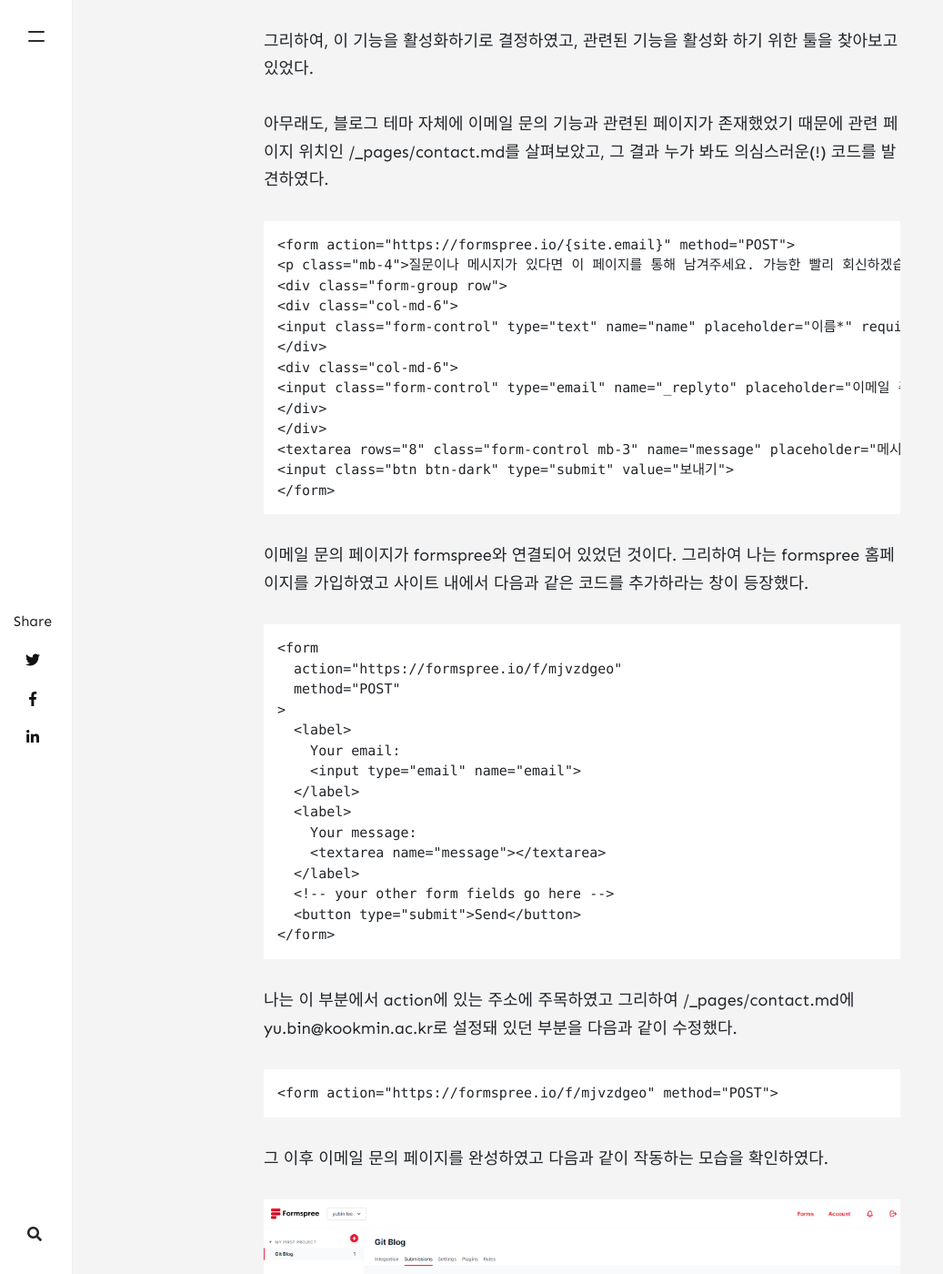
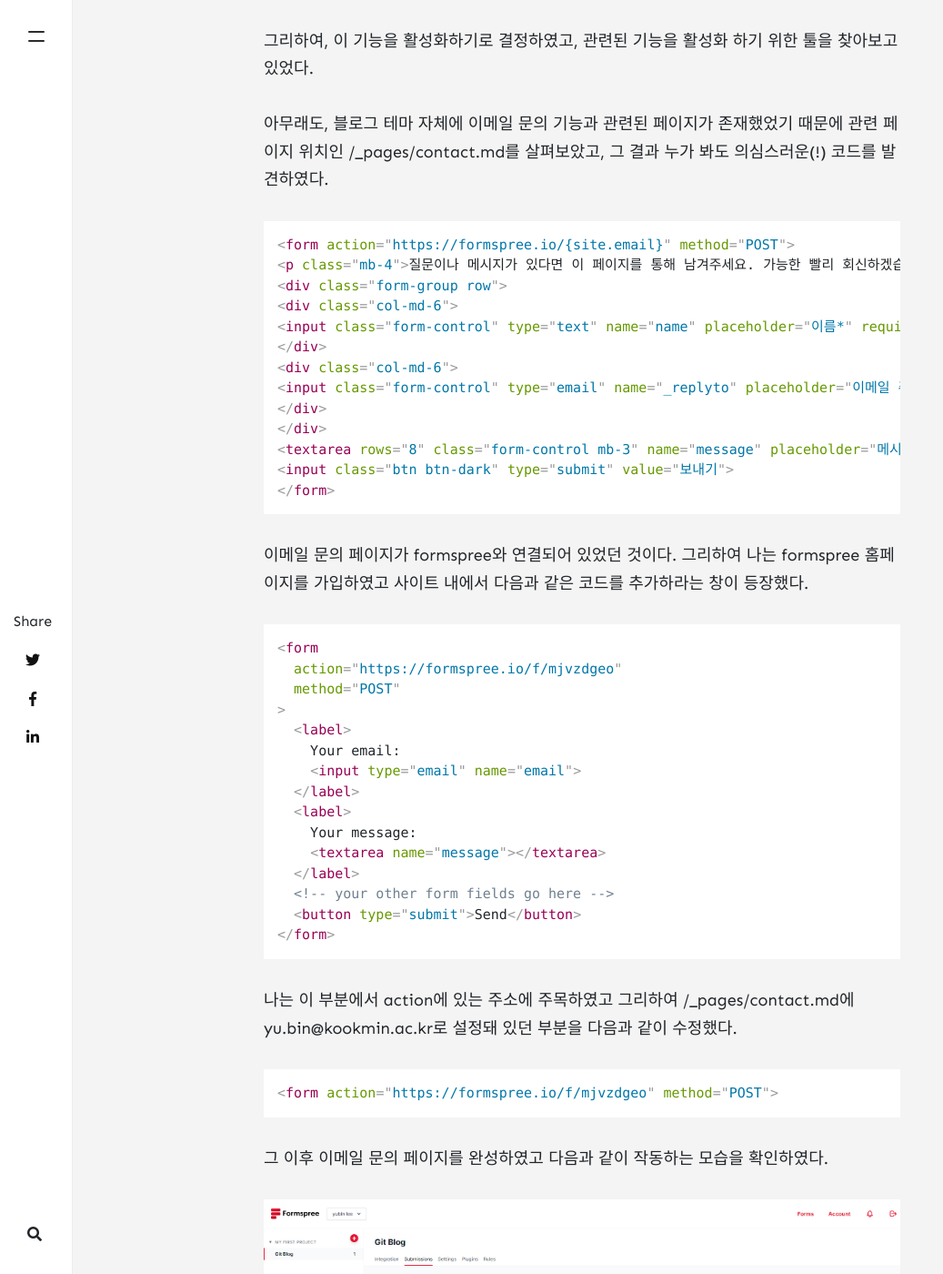
Before and after one commit to yubin221/yubin221.github.io, a Jekyll site: the page built from _posts/2022-11-29-이메일-문의-기능과-뉴스레터-활성화.md, in a window 1280 px wide and 1400 px high, scrolled down 1251 px. Shown: the whole window at 91% size, without its empty margins (0-1037 px from the left). Built offline with Jekyll 4.4.1, drawn with Linux system fonts in a browser that asks for light colours; nearby versions of some CDN libraries; comment, search, counter and statistics services are not loaded; some of the changed text lies outside the part shown.

Commit message:
Update 2022-11-29-이메일-문의-기능과-뉴스레터-활성화.md

````diff
--- a/_posts/2022-11-29-이메일-문의-기능과-뉴스레터-활성화.md
+++ b/_posts/2022-11-29-이메일-문의-기능과-뉴스레터-활성화.md
@@ -15,7 +15,7 @@ image: assets/images/유레카프로젝트/email_icon.png
 
 아무래도, 블로그 테마 자체에 이메일 문의 기능과 관련된 페이지가 존재했었기 때문에 관련 페이지 위치인 /_pages/contact.md를 살펴보았고, 그 결과 누가 봐도 의심스러운(!) 코드를 발견하였다.
 
-```markdown
+```html
 <form action="https://formspree.io/{site.email}" method="POST">
 <p class="mb-4">질문이나 메시지가 있다면 이 페이지를 통해 남겨주세요. 가능한 빨리 회신하겠습니다!</p>
 <div class="form-group row">
@@ -33,7 +33,7 @@ image: assets/images/유레카프로젝트/email_icon.png
 
 이메일 문의 페이지가 formspree와 연결되어 있었던 것이다. 그리하여 나는 formspree 홈페이지를 가입하였고 사이트 내에서 다음과 같은 코드를 추가하라는 창이 등장했다.
 
-```markdown
+```html
 <form
   action="https://formspree.io/f/mjvzdgeo"
   method="POST"
@@ -53,7 +53,7 @@ image: assets/images/유레카프로젝트/email_icon.png
 
 나는 이 부분에서 action에 있는 주소에 주목하였고 그리하여  /_pages/contact.md에 {{site.email}}로   설정돼 있던 부분을 다음과 같이 수정했다.
 
-```markdown
+```html
 <form action="https://formspree.io/f/mjvzdgeo" method="POST">
 ```
 
@@ -65,7 +65,7 @@ image: assets/images/유레카프로젝트/email_icon.png
 
 테마 사이트 하단에는 뉴스레터 기능이 들어가 있었다. 역시 한글화 하던 도중 /_layouts/defualt.html에 뉴스레터 기능이 mailchimp와 연동되고 있는 것을 확인하였고, 해당 기능을 적용하기로 결정하였다.
 
-```markdown
+```html
 {% if site.mailchimp-list %}
     <!-- Newsletter
     ================================================== -->
````
